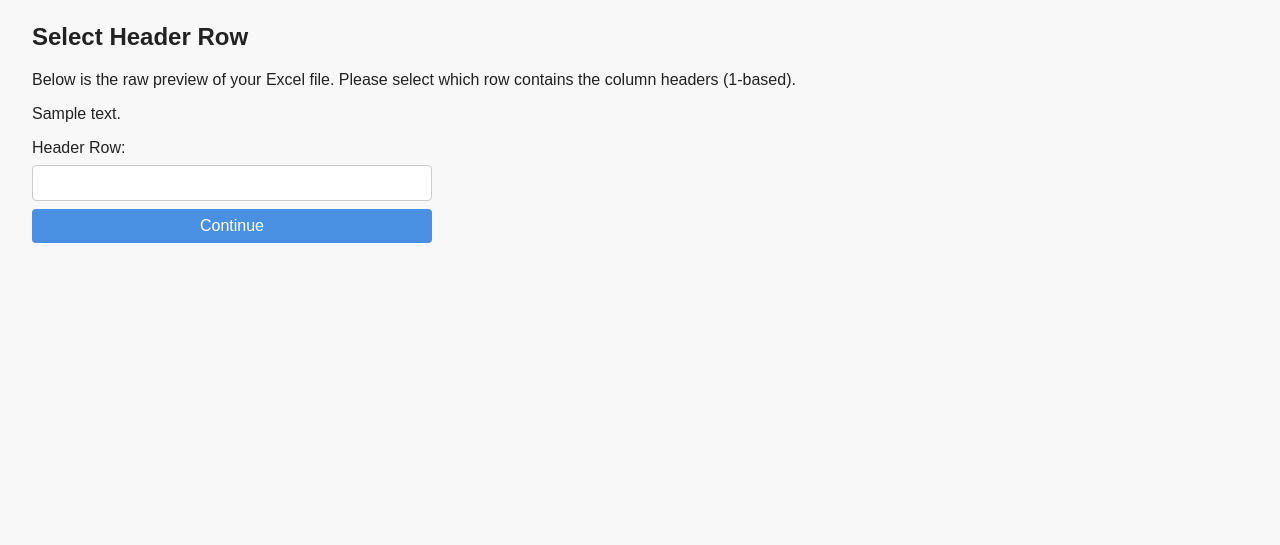
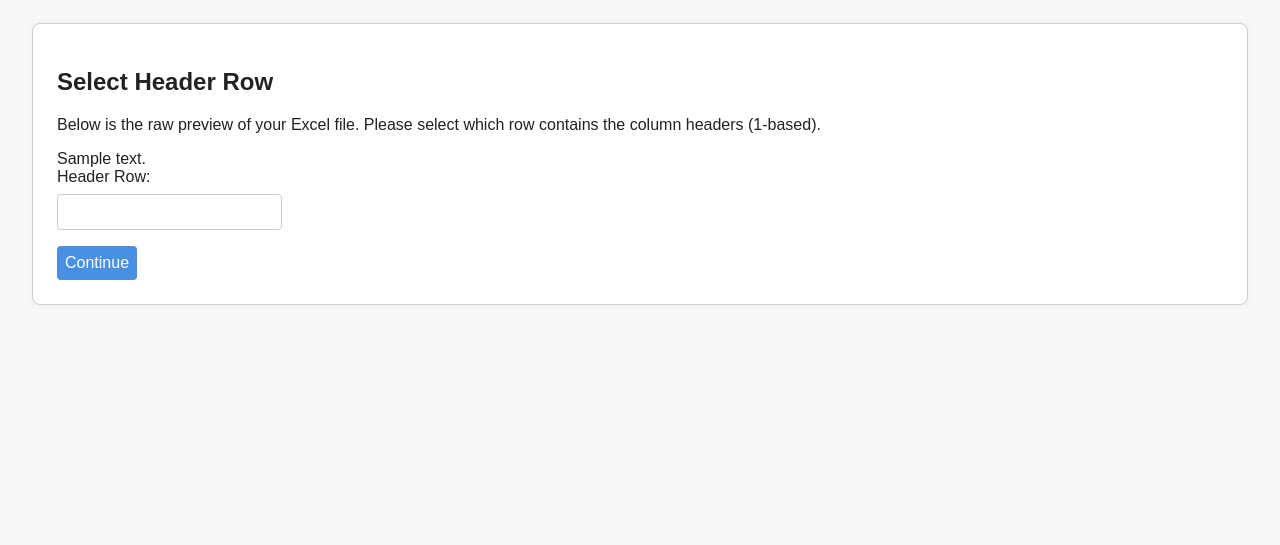
Before and after one commit to Hisha/InsightHub, a FastAPI app: template templates/index.html in a window 1280 px wide. Shown: the part 139-684 px from the top of the page. Run offline with FastAPI, Linux system fonts and the light colour scheme; the visitor is signed in with stand-in values (Sample User, id 1); the template is opened without the code that fills it: most values are stand-ins (such as "Sample title", 1, 10 or a date in 2020).

Commit message:
Update main.css

```diff
--- a/static/css/main.css
+++ b/static/css/main.css
@@ -4,23 +4,9 @@ body {
   padding: 0;
   background: #f8f8f8;
   color: #222;
-  min-height: 100vh;
   display: flex;
   flex-direction: column;
-}
-
-main {
-  flex: 1;
-  padding: 2em;
-}
-
-footer {
-  background: #eee;
-  text-align: center;
-  padding: 1em;
-  font-size: 0.9em;
-  color: #444;
-  margin-top: auto;
+  min-height: 100vh;
 }
 
 nav {
@@ -36,21 +22,40 @@ nav a {
   font-weight: bold;
 }
 
-form {
-  display: flex;
-  flex-direction: column;
-  gap: 0.5em;
-  max-width: 400px;
-  margin-top: 1em;
+main {
+  padding: 2em;
+  flex: 1;
+}
+
+footer {
+  background: #eee;
+  text-align: center;
+  padding: 1em;
+  font-size: 0.9em;
+  color: #444;
+}
+
+.success { color: green; }
+.error { color: red; }
+
+.card {
+  background-color: white;
+  border: 1px solid #ccc;
+  padding: 1.5em;
+  margin-bottom: 2em;
+  border-radius: 8px;
+  box-shadow: 0 0 8px rgba(0, 0, 0, 0.05);
 }
 
 form input[type="file"],
 form input[type="number"],
 form button {
+  margin-top: 0.5em;
   padding: 0.5em;
   font-size: 1em;
   border-radius: 4px;
   border: 1px solid #ccc;
+  display: block;
 }
 
 form button {
@@ -58,23 +63,18 @@ form button {
   color: white;
   border: none;
   cursor: pointer;
+  margin-top: 1em;
 }
 
 form button:hover {
   background-color: #357ab8;
 }
 
-/* Table highlight logic */
+.scrollable {
+  overflow-x: auto;
+  max-width: 100%;
+}
+
 .highlight-row {
   background-color: #ffffcc !important;
 }
-
-table.raw-preview {
-  border-collapse: collapse;
-  width: 100%;
-}
-
-table.raw-preview td, table.raw-preview th {
-  border: 1px solid #ccc;
-  padding: 0.3em 0.6em;
-}
```
